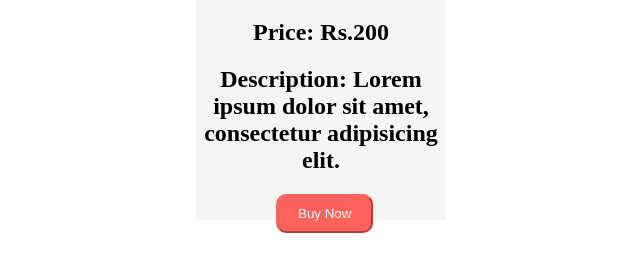
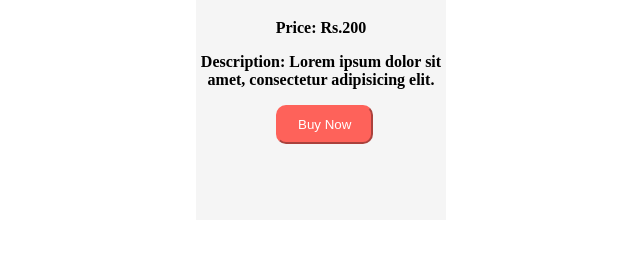
Before and after one commit to acciojob/pricing-card-BhaskarPradhan, a website: page main.html in a window 1280 px wide. Shown: the part 380-652 px from the top of the page, without its empty margins (12-652 px from the left). Drawn offline with Linux system fonts and the light colour scheme.

Commit message:
created a submission

```diff
--- a/main.html
+++ b/main.html
@@ -10,8 +10,8 @@
 	 <div class="container">
     <img id="img" src="https://encrypted-tbn1.gstatic.com/images?q=tbn:ANd9GcQ5AFSAjo0uKAFJrwS3s71Tqyz1IeBCQu9PTS-lqPbonz5sQj1U" alt="Cat">
     <h1 id="heading">Pricing Card</h1>
-    <h2 id="price">Price: Rs.200</h2>
-    <h2 id="para">Description: Lorem ipsum dolor sit amet, consectetur adipisicing elit.</h2>
+    <p id="price"><b>Price: Rs.200</b></p>
+    <p id="para"><b>Description: Lorem ipsum dolor sit amet, consectetur adipisicing elit.</b></p>
     <button id="btn">Buy Now</button>
    </div>
 	<!-- the entire body must be written by student -->
```
